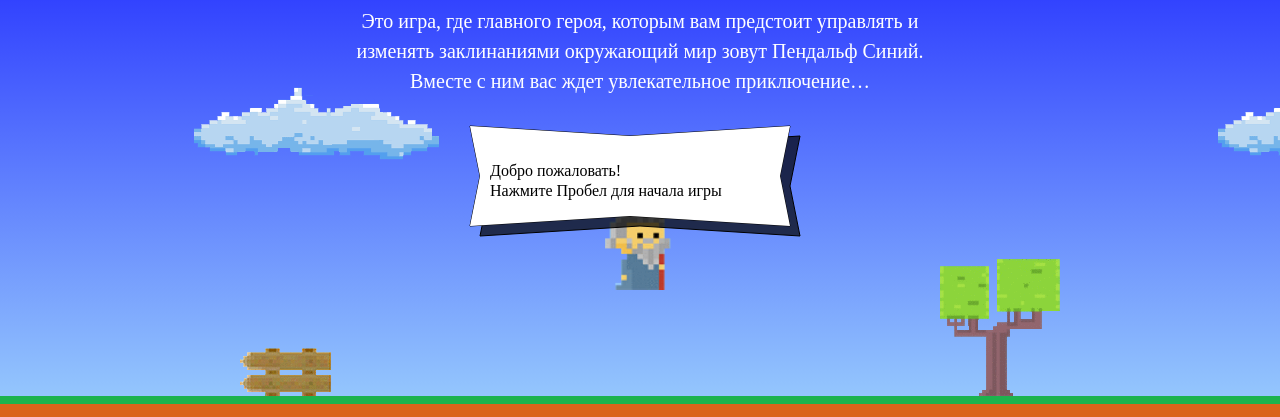
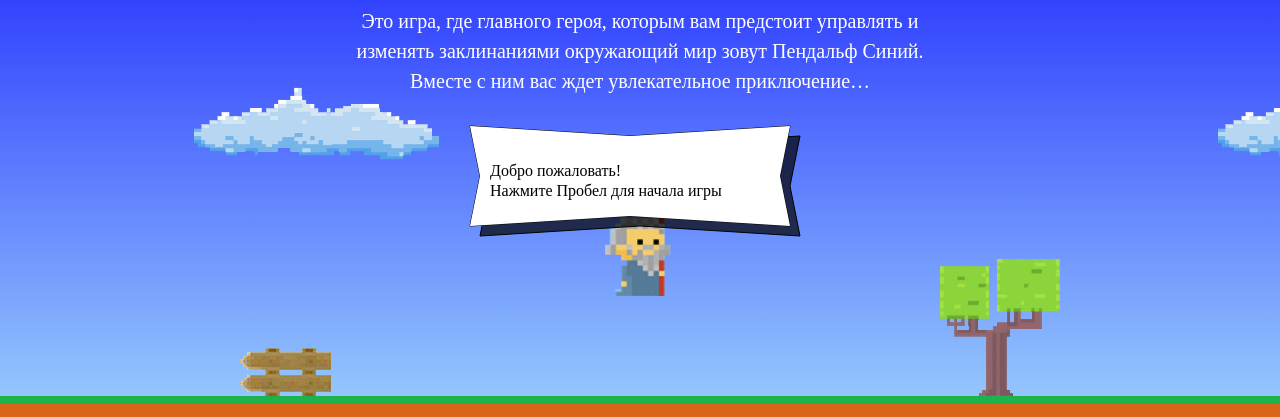
Before and after one commit to entombed/400153-code-and-magick, a website: page index.html in a window 1280 px wide. Shown: the part 203-620 px from the top of the page. Drawn offline with Linux system fonts and the light colour scheme; a web font is replaced by a local one.

Commit message:
Внесены изменения согласно критериям. Исправлена позиция появления мага по оси Y

```diff
--- a/index.html
+++ b/index.html
@@ -174,22 +174,22 @@
 </template>
 
 <script>
+  'use strict';
   var fireballSize = 22;
+  var wizardSpeed = 3;
+  var wizardWidth = 70;
   var getFireballSpeed = function (left) {
     return left ? 5 : 2;
   };
-  var wizardSpeed = 3;
-  var wizardWidth = 70;
   var getWizardHeight  = function () {
-    return 1.337 * wizardWidth
-    };
+    return 1.337 * wizardWidth;
+  };
   var getWizardX = function (width) {
     return (width / 2) - (wizardWidth / 2);
   };
   var getWizardY = function (height) {
-    return height / 3;
-    };
-//  var fireballSize = 100;
+    return ((height / 3) * 2) - getWizardHeight();
+  };
 </script>
 <script src="./js/game.js"></script>
 
```
